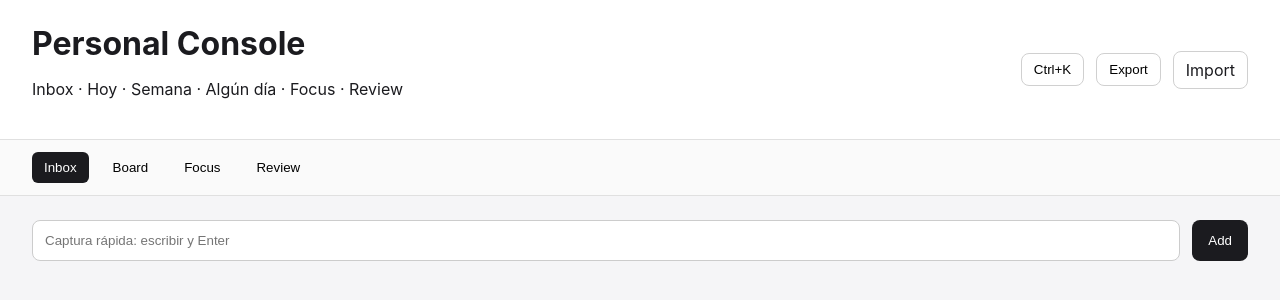
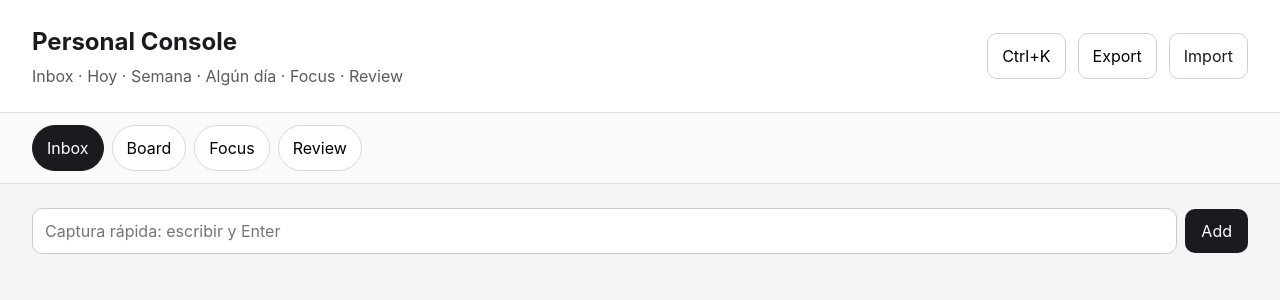
Before and after one commit to joelmanrique91-lgtm/personal-console, a React (Vite) app: page / in a window 1280 px wide. Shown: the top 300 px of the page. Built offline with nearby package versions, Linux system fonts and the light colour scheme.

Commit message:
feat(ui): touch targets + focus-visible improvements

```diff
--- a/src/styles/app.css
+++ b/src/styles/app.css
@@ -2,6 +2,8 @@
   font-family: "Inter", system-ui, sans-serif;
   color: #1b1b1f;
   background: #f5f5f7;
+  font-size: 16px;
+  line-height: 1.5;
 }
 
 * {
@@ -11,40 +13,92 @@
 body {
   margin: 0;
   background: #f5f5f7;
+  color: #1b1b1f;
+  font-size: 1rem;
+  line-height: 1.5;
+  overflow-x: hidden;
+  -webkit-text-size-adjust: 100%;
+}
+
+button,
+input,
+select,
+textarea {
+  font: inherit;
+}
+
+button,
+input,
+select,
+textarea,
+.import-label {
+  min-height: 44px;
+}
+
+button,
+.import-label {
+  cursor: pointer;
+}
+
+button:focus-visible,
+input:focus-visible,
+select:focus-visible,
+textarea:focus-visible,
+.import-label:focus-visible {
+  outline: 2px solid #1b1b1f;
+  outline-offset: 2px;
+}
+
+button:active,
+.import-label:active {
+  transform: translateY(1px);
 }
 
 .app {
   display: flex;
   flex-direction: column;
   min-height: 100vh;
+  padding-bottom: env(safe-area-inset-bottom);
 }
 
 .app-header {
   display: flex;
-  justify-content: space-between;
-  align-items: center;
-  padding: 24px 32px;
+  flex-direction: column;
+  align-items: flex-start;
+  gap: 12px;
+  padding: 16px;
   background: #ffffff;
   border-bottom: 1px solid #e0e0e0;
 }
 
 .app-header h1 {
   margin: 0;
+  font-size: 1.5rem;
+}
+
+.app-header p {
+  margin: 4px 0 0;
+  color: #5a5a5f;
 }
 
 .app-header__actions {
   display: flex;
+  flex-wrap: wrap;
   gap: 12px;
   align-items: center;
+  width: 100%;
 }
 
 .app-header button,
 .import-label {
-  padding: 8px 12px;
+  display: inline-flex;
+  align-items: center;
+  justify-content: center;
+  padding: 10px 14px;
   border: 1px solid #d0d0d0;
   background: #fff;
-  border-radius: 8px;
-  cursor: pointer;
+  border-radius: 10px;
+  gap: 6px;
 }
 
 .import-label input {
@@ -53,45 +107,51 @@ body {
 
 .app-nav {
   display: flex;
-  gap: 12px;
-  padding: 12px 32px;
+  gap: 8px;
+  padding: 10px 16px;
   background: #fafafa;
   border-bottom: 1px solid #e0e0e0;
+  overflow-x: auto;
+  -webkit-overflow-scrolling: touch;
 }
 
 .app-nav button {
-  background: transparent;
-  border: none;
-  padding: 8px 12px;
-  border-radius: 6px;
+  background: #fff;
+  border: 1px solid #d9d9de;
+  padding: 10px 14px;
+  border-radius: 999px;
   cursor: pointer;
+  white-space: nowrap;
 }
 
 .app-nav button.active {
   background: #1b1b1f;
   color: #fff;
+  border-color: #1b1b1f;
 }
 
 .view {
-  padding: 24px 32px;
+  padding: 16px;
+  padding-bottom: calc(16px + env(safe-area-inset-bottom));
 }
 
 .task-input {
   display: flex;
-  gap: 12px;
+  flex-direction: column;
+  gap: 8px;
   margin-bottom: 16px;
 }
 
 .task-input input {
   flex: 1;
-  padding: 12px;
-  border-radius: 8px;
+  padding: 10px 12px;
+  border-radius: 10px;
   border: 1px solid #ccc;
 }
 
 .task-input button {
-  padding: 12px 16px;
-  border-radius: 8px;
+  padding: 10px 16px;
+  border-radius: 10px;
   border: none;
   background: #1b1b1f;
   color: #fff;
@@ -108,8 +168,9 @@ body {
 
 .task-card__header {
   display: flex;
-  justify-content: space-between;
-  align-items: center;
+  flex-direction: column;
+  gap: 6px;
+  align-items: flex-start;
 }
 
 .task-card__meta {
@@ -125,22 +186,23 @@ body {
 .task-card__actions button {
   border: 1px solid #ddd;
   background: transparent;
-  border-radius: 6px;
-  padding: 6px 8px;
+  border-radius: 8px;
+  padding: 8px 12px;
   cursor: pointer;
 }
 
 .task-card__tags {
   display: flex;
+  flex-wrap: wrap;
   gap: 6px;
-  font-size: 12px;
+  font-size: 0.75rem;
   color: #555;
 }
 
 .pill {
   padding: 4px 8px;
   border-radius: 999px;
-  font-size: 12px;
+  font-size: 0.75rem;
   text-transform: uppercase;
 }
 
@@ -158,9 +220,8 @@ body {
 
 .board {
   display: grid;
-  grid-template-columns: repeat(6, minmax(200px, 1fr));
+  grid-template-columns: 1fr;
   gap: 16px;
-  overflow-x: auto;
 }
 
 .board-column {
@@ -177,18 +238,24 @@ body {
 
 .filters {
   display: flex;
-  gap: 16px;
-  align-items: center;
+  flex-direction: column;
+  gap: 12px;
+  align-items: flex-start;
 }
 
 .filters select {
-  margin-left: 8px;
+  margin-left: 0;
+  padding: 8px 12px;
+  border-radius: 8px;
+  border: 1px solid #d0d0d0;
+  background: #fff;
 }
 
 .board-header {
   display: flex;
-  justify-content: space-between;
-  align-items: center;
+  flex-direction: column;
+  align-items: flex-start;
+  gap: 12px;
   margin-bottom: 16px;
 }
 
@@ -200,19 +267,20 @@ body {
 .focus-card {
   background: #fff;
   border-radius: 12px;
-  padding: 24px;
-  max-width: 560px;
+  padding: 16px;
+  max-width: 100%;
 }
 
 .focus-card__timer {
   display: flex;
-  justify-content: space-between;
-  align-items: center;
+  flex-direction: column;
+  align-items: flex-start;
+  gap: 8px;
   margin-top: 16px;
 }
 
 .focus-card__timer button {
-  margin-left: 8px;
+  margin-left: 0;
 }
 
 .focus-card__blocked {
@@ -225,7 +293,7 @@ body {
 .review-summary {
   background: #fff;
   border-radius: 12px;
-  padding: 24px;
+  padding: 16px;
 }
 
 .review-summary__grid {
@@ -236,6 +304,7 @@ body {
 
 .review-summary__actions {
   display: flex;
+  flex-wrap: wrap;
   gap: 12px;
   margin-top: 16px;
 }
@@ -247,46 +316,141 @@ body {
   display: flex;
   justify-content: center;
   align-items: flex-start;
-  padding-top: 120px;
+  padding: 24px 16px 80px;
 }
 
 .palette__panel {
   background: #fff;
   padding: 16px;
   border-radius: 12px;
-  width: min(600px, 90vw);
+  width: min(600px, 100%);
+  max-height: 80vh;
+  overflow-y: auto;
 }
 
 .palette__panel input {
   width: 100%;
   padding: 12px;
   margin-bottom: 12px;
+  border-radius: 8px;
+  border: 1px solid #ccc;
 }
 
 .palette__item {
   display: flex;
-  justify-content: space-between;
-  align-items: center;
-  padding: 8px 0;
+  flex-direction: column;
+  align-items: flex-start;
+  gap: 8px;
+  padding: 12px 0;
   border-bottom: 1px solid #eee;
 }
 
-.palette__actions button {
-  margin-left: 8px;
+.palette__actions {
+  display: flex;
+  flex-wrap: wrap;
+  gap: 8px;
 }
 
-@media (max-width: 900px) {
-  .board {
-    grid-template-columns: repeat(1, minmax(240px, 1fr));
+@media (max-width: 480px) {
+  .app-header h1 {
+    font-size: 1.35rem;
   }
 
-  .app-header,
-  .view {
-    padding: 16px;
+  .app-header p {
+    font-size: 0.9rem;
+  }
+}
+
+@media (min-width: 768px) {
+  .app-header {
+    flex-direction: row;
+    justify-content: space-between;
+    align-items: center;
+    padding: 20px 24px;
+  }
+
+  .app-header__actions {
+    width: auto;
   }
 
   .app-nav {
+    padding: 12px 24px;
+    overflow-x: visible;
     flex-wrap: wrap;
-    padding: 12px 16px;
+  }
+
+  .view {
+    padding: 20px 24px;
+  }
+
+  .task-input {
+    flex-direction: row;
+    align-items: center;
+  }
+
+  .task-card__header {
+    flex-direction: row;
+    justify-content: space-between;
+    align-items: center;
+  }
+
+  .board-header {
+    flex-direction: row;
+    justify-content: space-between;
+    align-items: center;
+  }
+
+  .filters {
+    flex-direction: row;
+    align-items: center;
+  }
+
+  .filters select {
+    margin-left: 8px;
+  }
+
+  .focus-card {
+    padding: 20px;
+    max-width: 560px;
+  }
+
+  .focus-card__timer {
+    flex-direction: row;
+    align-items: center;
+  }
+
+  .focus-card__timer button {
+    margin-left: 8px;
+  }
+
+  .review-summary {
+    padding: 20px;
+  }
+
+  .palette__item {
+    flex-direction: row;
+    justify-content: space-between;
+    align-items: center;
   }
 }
+
+@media (min-width: 900px) {
+  .app-header,
+  .view {
+    padding: 24px 32px;
+  }
+
+  .app-nav {
+    padding: 12px 32px;
+  }
+
+  .board {
+    grid-template-columns: repeat(3, minmax(200px, 1fr));
+  }
+}
+
+@media (min-width: 1200px) {
+  .board {
+    grid-template-columns: repeat(6, minmax(200px, 1fr));
+  }
+}
```
Also changed, not shown: 3 other files (tests, documents, lock files or other folders).
